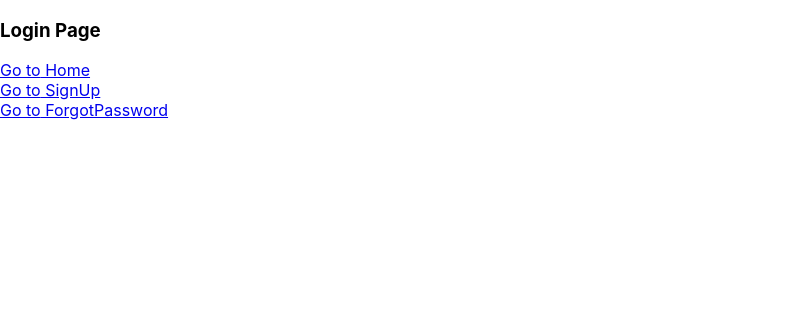
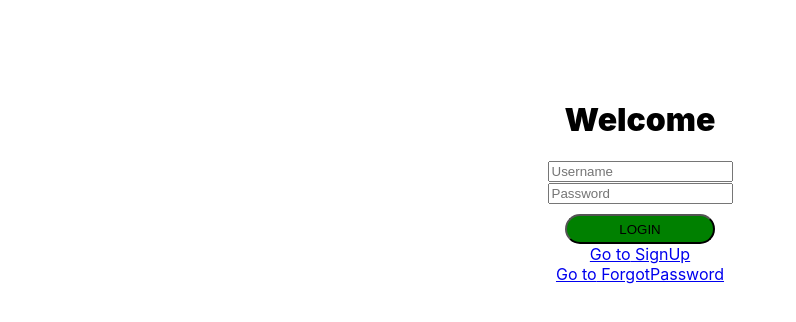
Before and after one commit to Harshvardhan2609/LoginPortal, a React (Create React App) app: page / in a window 1280 px wide. Shown: the top 322 px of the page, without its empty margins (0-796 px from the left). Built offline with nearby package versions, Linux system fonts and the light colour scheme.

Commit message:
Items alligned to center

```diff
--- a/src/Components/Login/Login.jsx
+++ b/src/Components/Login/Login.jsx
@@ -1,14 +1,48 @@
 import React from "react";
 import { Link } from "react-router-dom";
 import strings from "../Constants/StringConstants";
+
 const Login = () => {
-    return (
+  return (
+    <div>
+      <div style={styles.headerTextDiv}>
+        <h1 style={styles.welcomeTextStyles}>Welcome</h1>
+
         <div>
-            <h3>{strings.loginPageText}</h3>
-            <Link to="/home" >{strings.goToText} Home</Link><br/>
-            <Link to="/SignUp" >{strings.goToText} SignUp</Link><br/>
-            <Link to="/ForgotPassword" >{strings.goToText} ForgotPassword</Link>
+          <input type placeholder="Username" />
+          <br />
+          <input type placeholder="Password" />
+          <br />
         </div>
-    );
+        <div>
+          <button style={styles.buttonTextStyles}>LOGIN</button>
+        </div>
+        {/* <Link to="/home">{strings.goToText} Home</Link> */}
+        {/* <br /> */}
+        <Link to="/SignUp">{strings.goToText} SignUp</Link>
+        <br />
+        <Link to="/ForgotPassword">{strings.goToText} ForgotPassword</Link>
+      </div>
+    </div>
+  );
 };
+const styles = {
+  welcomeTextStyles: {
+    textAlign: "center",
+    fontWeight: "900",
+  },
+  headerTextDiv: {
+    marginTop: "100px",
+    textAlign: "center",
+  },
+  buttonTextStyles: {
+    borderRadius: "50px",
+    width: "150px",
+    height: "30px",
+    marginTop: "10px",
+    backgroundColor: "Green",
+    textAlign: "center",
+  },
+};
+
 export default Login;
```
